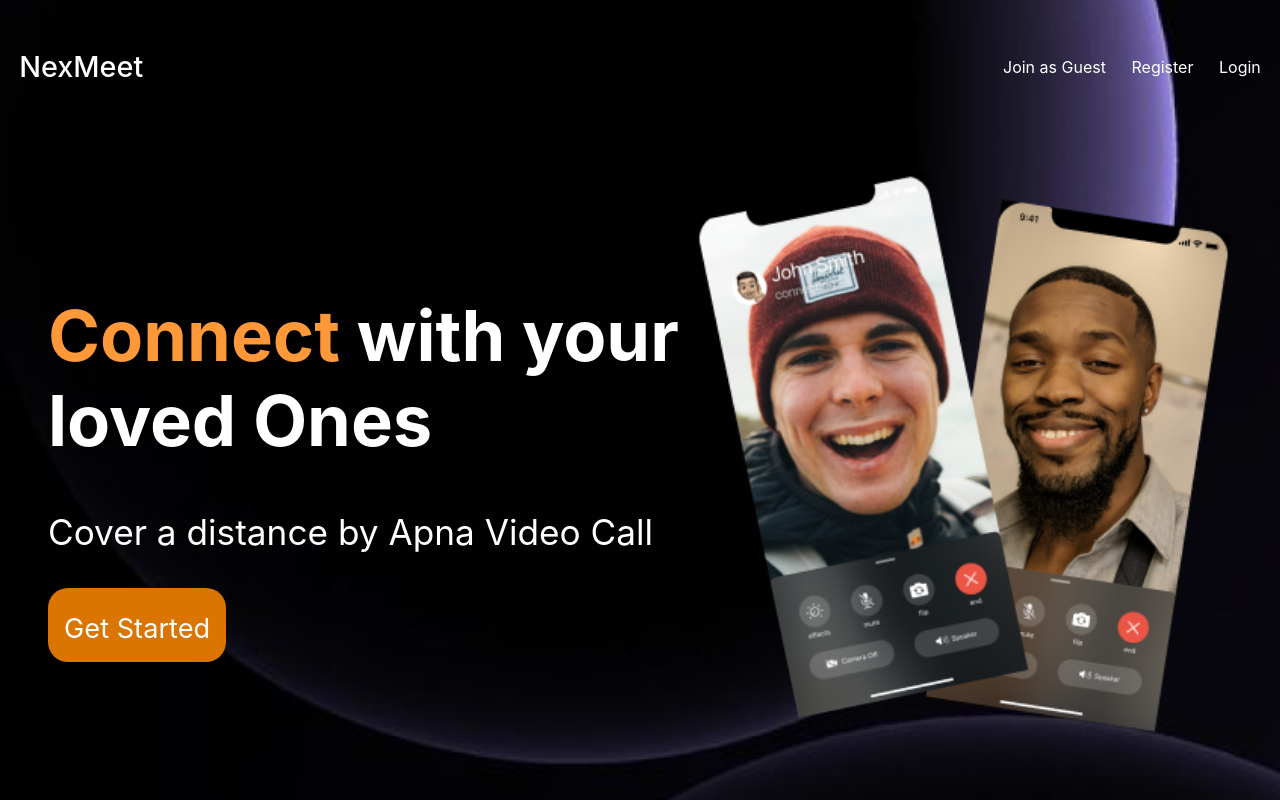
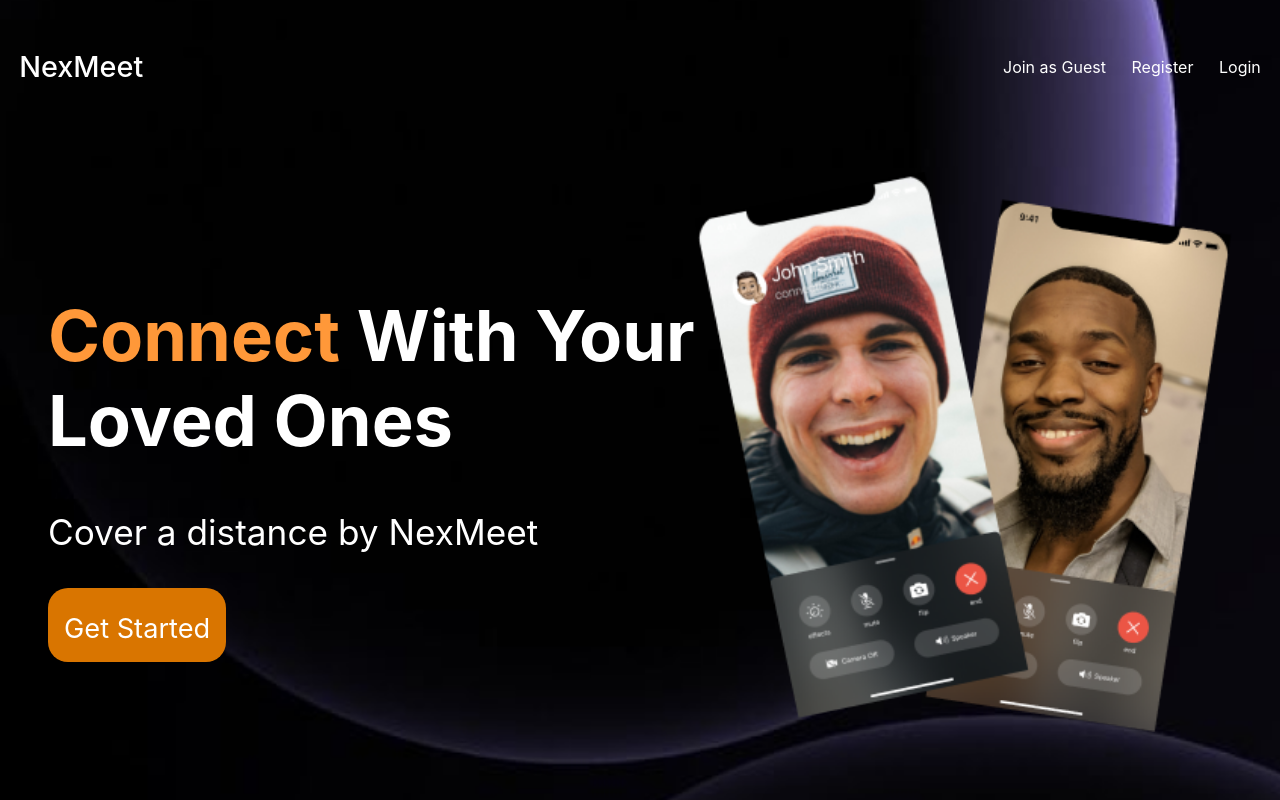
Before and after one commit to Shubhamkumar8252/NexMeet, a React (Create React App) app in the folder frontend/: page / in a window 1280 px wide. Built offline with nearby package versions, Linux system fonts and the light colour scheme.

Commit message:
DEPLOYING FRONTEND

```diff
--- a/frontend/src/pages/VideoMeet.jsx
+++ b/frontend/src/pages/VideoMeet.jsx
@@ -317,7 +317,7 @@ export default function VideoMeetComponent() {
 
 
             if(window.localStream !== undefined && window.localStream !== null) {
-              connections[socketListId].addStream(window.localStorage);
+              connections[socketListId].addStream(window.localStream);
             } else {
               // TODO BLACKSILENCE iska mtlb screen off hai to black screen dikhata hai
               // Let blackslience
--- a/frontend/src/pages/landing.jsx
+++ b/frontend/src/pages/landing.jsx
@@ -32,9 +32,9 @@ export default function LandingPage() {
 
             <div className="landingMainContainer">
                 <div>
-                    <h1><span style={{ color: "#FF9839" }}>Connect</span> with your loved Ones</h1>
+                    <h1><span style={{ color: "#FF9839" }}>Connect</span> With Your Loved Ones</h1>
 
-                    <p>Cover a distance by Apna Video Call</p>
+                    <p>Cover a distance by NexMeet</p>
                     <div role='button'>
                         <Link to={"/auth"}>Get Started</Link>
                     </div>
```
